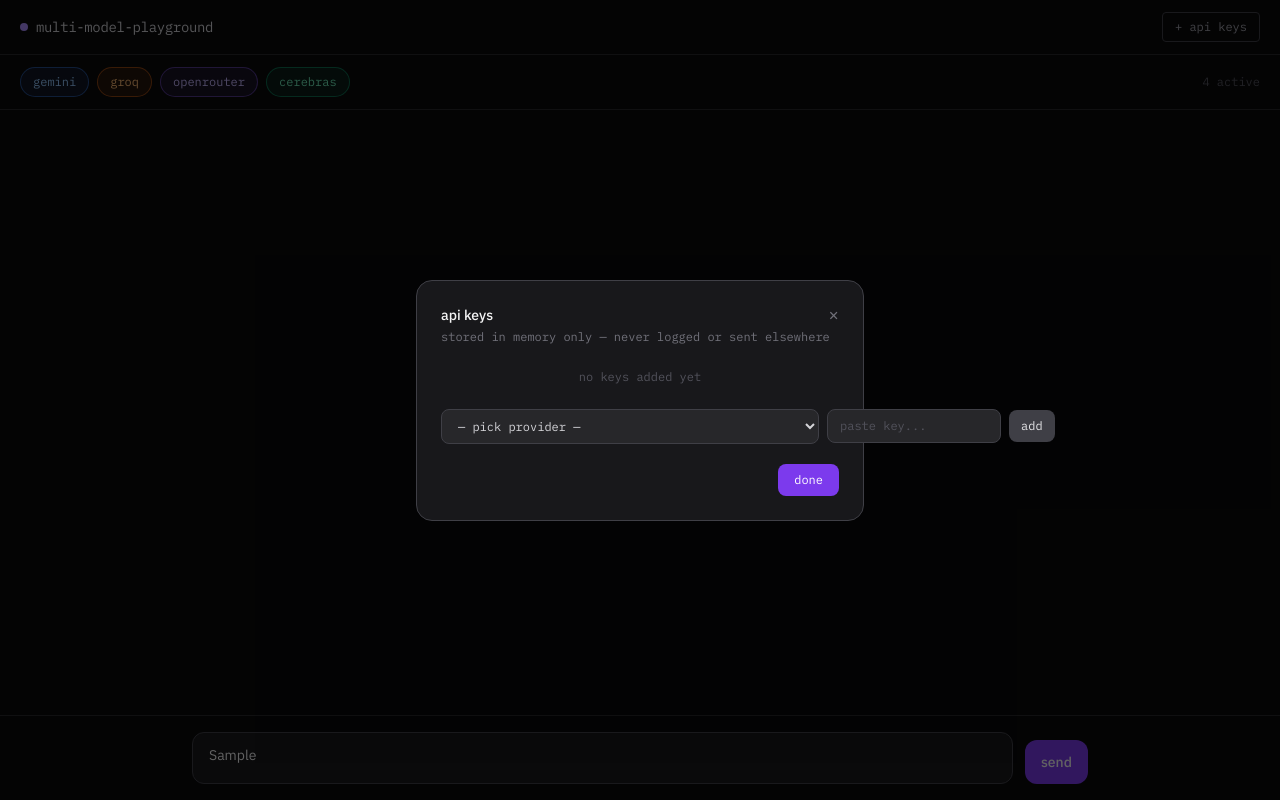
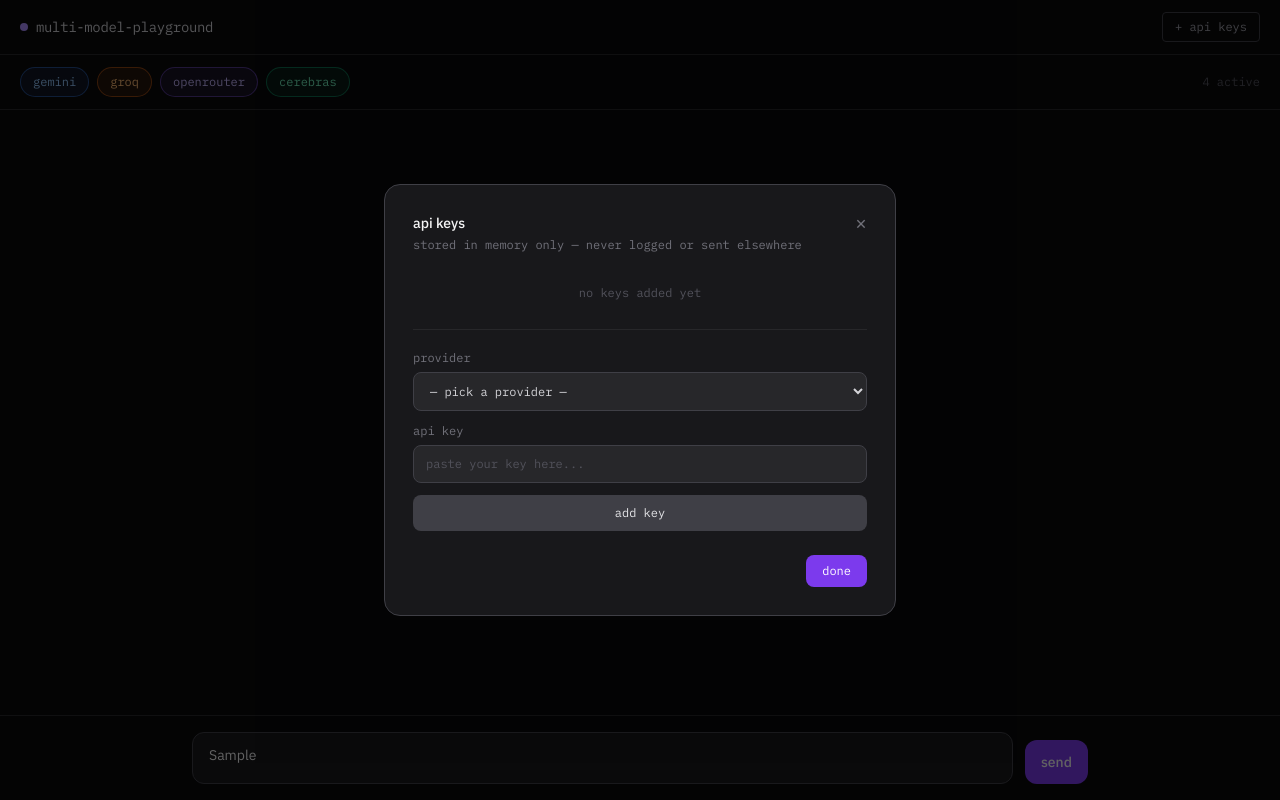
Before and after one commit to sujanamht/bot-playground, a plain HTML site: page playground.html in a window 1280 px wide. Both pictures are taken after typing "Sample" into the empty fields and a click on the button "+ api keys". Drawn offline with nearby package versions, Linux system fonts and the light colour scheme.

Commit message:
updated design

```diff
--- a/playground.html
+++ b/playground.html
@@ -71,22 +71,30 @@
 
   <!-- API Key Modal -->
   <div id="key-modal" class="hidden fixed inset-0 bg-black/60 z-50 flex items-center justify-center px-4">
-    <div class="bg-zinc-900 border border-zinc-700 rounded-2xl p-6 w-full max-w-md">
+    <div class="bg-zinc-900 border border-zinc-700 rounded-2xl p-7 w-full max-w-lg">
 
+      <!-- Header -->
       <div class="flex justify-between items-center mb-1">
         <h2 class="font-medium text-sm">api keys</h2>
-        <button onclick="closeKeyModal()" class="text-zinc-500 hover:text-zinc-300 text-lg leading-none">&times;</button>
+        <button onclick="closeKeyModal()" class="text-zinc-500 hover:text-zinc-300 text-xl leading-none">&times;</button>
       </div>
-      <p class="mono text-xs text-zinc-500 mb-4">stored in memory only — never logged or sent elsewhere</p>
+      <p class="mono text-xs text-zinc-500 mb-6">stored in memory only — never logged or sent elsewhere</p>
 
       <!-- Saved keys list -->
-      <div id="saved-keys-list" class="flex flex-col gap-2 mb-4"></div>
+      <div id="saved-keys-list" class="flex flex-col gap-2"></div>
 
-      <!-- Add new key row -->
-      <div class="flex gap-2 items-center">
-        <select id="provider-select"
-          class="mono text-xs bg-zinc-800 border border-zinc-700 rounded-lg px-3 py-2 text-zinc-300 focus:outline-none focus:border-zinc-500 flex-shrink-0">
-          <option value="">— pick provider —</option>
+      <!-- Divider -->
+      <div class="border-t border-zinc-800 my-5"></div>
+
+      <!-- Add new key section -->
+      <div class="flex flex-col gap-3">
+
+        <!-- Step 1: Provider -->
+        <div>
+          <label class="mono text-xs text-zinc-500 block mb-1.5">provider</label>
+          <select id="provider-select" onchange="updateKeyLabel()"
+            class="mono text-xs bg-zinc-800 border border-zinc-700 rounded-lg px-3 py-2.5 text-zinc-300 focus:outline-none focus:border-zinc-500 w-full">
+            <option value="">— pick a provider —</option>
             <optgroup label="Chat / LLM">
               <option value="gemini">Gemini · aistudio.google.com</option>
               <option value="groq">Groq · console.groq.com</option>
@@ -104,14 +112,25 @@
               <option value="newsapi">NewsAPI · newsapi.org/account</option>
             </optgroup>
           </select>
-        <input id="new-key-input" type="password" placeholder="paste key..."
-          class="flex-1 mono text-xs bg-zinc-800 border border-zinc-700 rounded-lg px-3 py-2 text-zinc-200 placeholder-zinc-600 focus:outline-none focus:border-zinc-500"
-          onkeydown="if(event.key==='Enter') addKey()" />
-        <button onclick="addKey()"
-          class="mono text-xs px-3 py-2 rounded-lg bg-zinc-700 hover:bg-zinc-600 text-zinc-200 transition-colors flex-shrink-0">add</button>
         </div>
 
-      <div class="flex justify-end mt-5">
+        <!-- Step 2: Key input -->
+        <div>
+          <label id="key-input-label" class="mono text-xs text-zinc-500 block mb-1.5">api key</label>
+          <input id="new-key-input" type="password" placeholder="paste your key here..."
+            class="w-full mono text-xs bg-zinc-800 border border-zinc-700 rounded-lg px-3 py-2.5 text-zinc-200 placeholder-zinc-600 focus:outline-none focus:border-zinc-500"
+            onkeydown="if(event.key==='Enter') addKey()" />
+        </div>
+
+        <!-- Step 3: Add button -->
+        <button onclick="addKey()"
+          class="w-full mono text-xs py-2.5 rounded-lg bg-zinc-700 hover:bg-zinc-600 text-zinc-200 transition-colors">
+          add key
+        </button>
+      </div>
+
+      <!-- Done button -->
+      <div class="flex justify-end mt-6">
         <button onclick="closeKeyModal()"
           class="mono text-xs px-4 py-2 rounded-lg bg-violet-600 hover:bg-violet-500 text-white transition-colors">done</button>
       </div>
@@ -183,6 +202,12 @@ function renderSavedKeys() {
       <button onclick="removeKey('${id}')" class="mono text-xs text-zinc-600 hover:text-red-400 transition-colors flex-shrink-0">remove</button>
     </div>`;
   }).join('');
+}
+
+function updateKeyLabel() {
+  const provider = document.getElementById('provider-select').value;
+  const label = document.getElementById('key-input-label');
+  label.textContent = provider ? (providerLabels[provider] || provider) + ' api key' : 'api key';
 }
 
 function closeKeyModal() {
```
Lines whose indentation alone changed are shown as unchanged.
